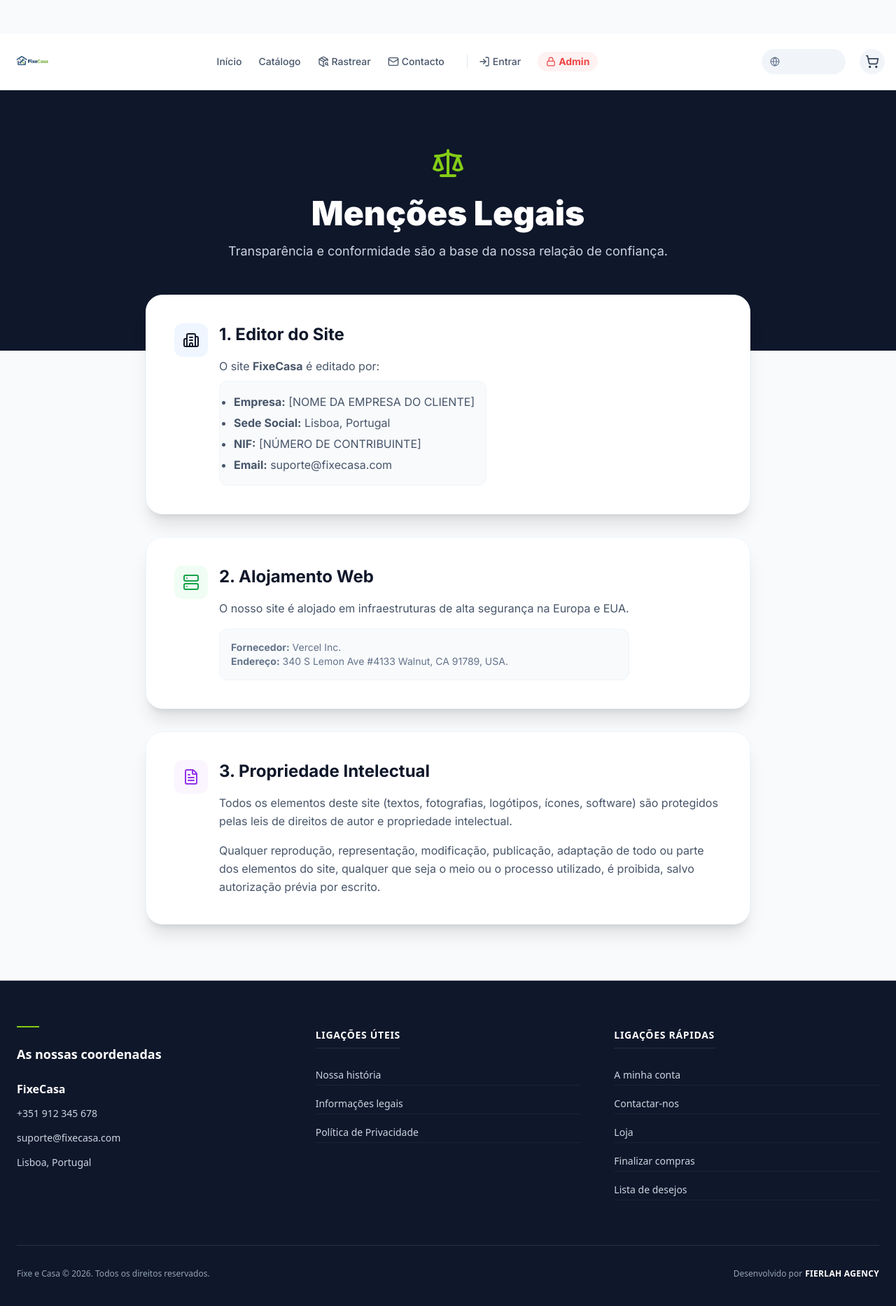
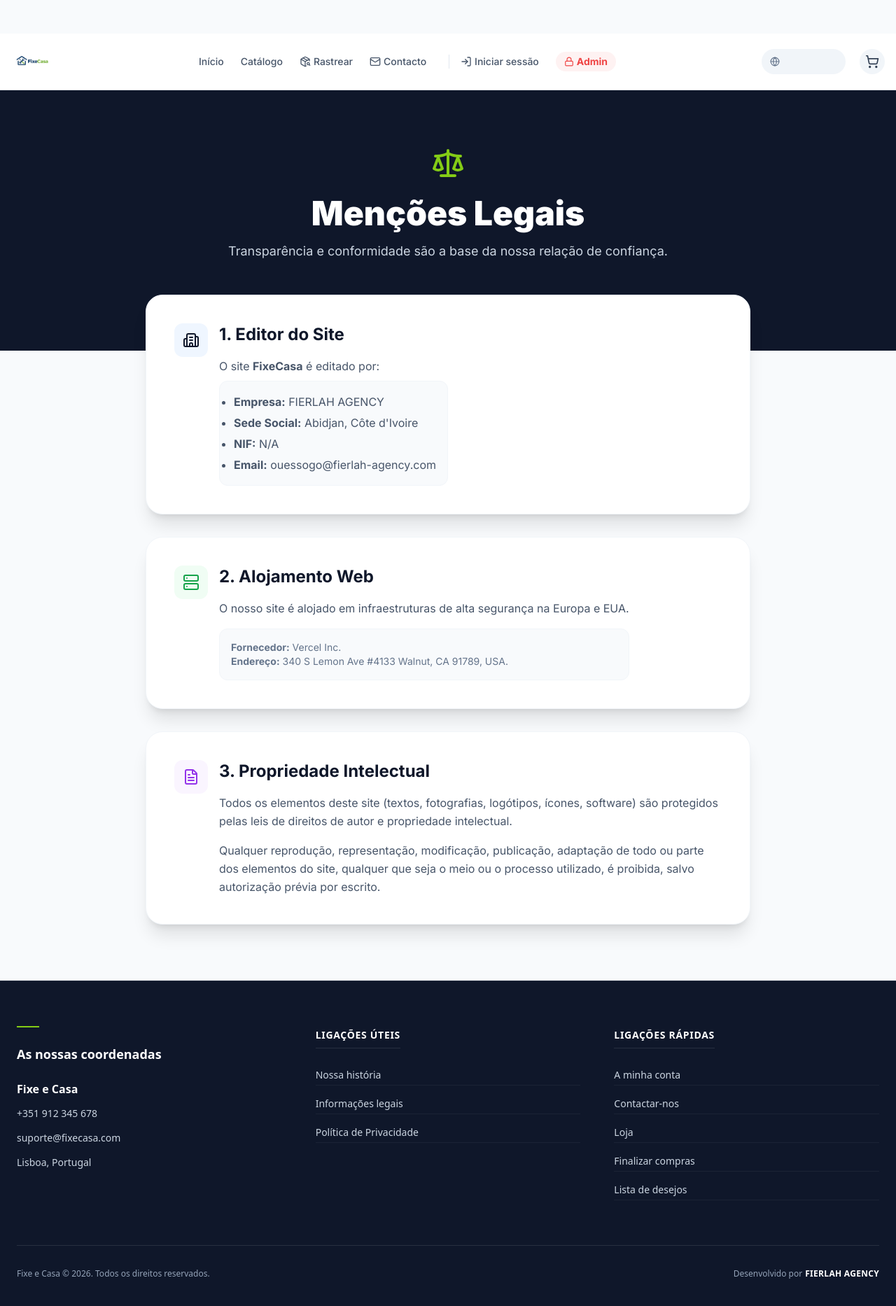
Before and after one commit to cheicktidjane312/fixecasa, a Next.js app: page /mentions in a window 1280 px wide. Shown: the whole page at 70% size. Built offline with nearby package versions, Linux system fonts and the light colour scheme; no server answers; the database is empty.

Commit message:
modifs client

```diff
--- a/app/finalizar/page.tsx
+++ b/app/finalizar/page.tsx
@@ -232,7 +232,7 @@ export default function CheckoutPage() {
   return (
     <div className="min-h-screen bg-slate-50 py-12">
       <div className="container mx-auto px-4 max-w-6xl">
-        <h1 className="text-3xl font-bold text-primary mb-8 text-center">Finalizar Encomenda</h1>
+        <h1 className="text-3xl font-bold text-primary mb-8 text-center">Encomendar</h1>
 
         {!user && !authLoading && (
           <motion.div
--- a/app/historia/page.tsx
+++ b/app/historia/page.tsx
@@ -59,7 +59,7 @@ export default function HistoryPage() {
                     <h2 className="text-2xl font-bold text-primary">O Início</h2>
                 </div>
                 <p className="text-slate-600 leading-relaxed text-lg">
-                    A FixeCasa nasceu em 2020, com uma missão simples: tornar ferramentas de qualidade profissional acessíveis a todos. Começámos numa pequena garagem, frustrados com a falta de opções que combinassem durabilidade e preço justo. Hoje, somos uma referência para quem gosta de construir e reparar.
+                    A FixeCasa nasceu em 2016, com uma missão simples: tornar ferramentas de qualidade profissional acessíveis a todos. Começámos numa pequena garagem, frustrados com a falta de opções que combinassem durabilidade e preço justo. Hoje, somos uma referência para quem gosta de construir e reparar.
                 </p>
             </section>
 
@@ -96,7 +96,7 @@ export default function HistoryPage() {
                         <ShieldCheck className="text-secondary shrink-0" size={24}/>
                         <div>
                             <span className="font-bold block text-primary text-lg mb-1">Qualidade Garantida</span>
-                            <span className="text-sm text-slate-500">Não vendemos o que não usaríamos. Qualidade acima de tudo.</span>
+                            <span className="text-sm text-slate-500">Só vendemos o que nós próprios usaríamos.</span>
                         </div>
                     </li>
                 </ul>
--- a/app/login/page.tsx
+++ b/app/login/page.tsx
@@ -50,7 +50,7 @@ export default function LoginPage() {
           <div className="bg-primary/10 w-16 h-16 rounded-full flex items-center justify-center mx-auto mb-4 text-primary">
             <LogIn size={32} />
           </div>
-          <h1 className="text-2xl font-black text-primary">Bem-vindo de volta</h1>
+          <h1 className="text-2xl font-black text-primary">Bom ver você de novo</h1>
           <p className="text-slate-500 text-sm">Entre na sua conta FixeCasa</p>
         </div>
 
--- a/app/mentions/page.tsx
+++ b/app/mentions/page.tsx
@@ -40,10 +40,10 @@ export default function MentionsPage() {
               <div className="space-y-2 text-slate-600 leading-relaxed">
                 <p>O site <strong>FixeCasa</strong> é editado por:</p>
                 <ul className="list-disc pl-5 space-y-1 mt-2 bg-slate-50 p-4 rounded-xl border border-slate-100">
-                  <li><strong>Empresa:</strong> [NOME DA EMPRESA DO CLIENTE]</li>
-                  <li><strong>Sede Social:</strong> Lisboa, Portugal</li>
-                  <li><strong>NIF:</strong> [NÚMERO DE CONTRIBUINTE]</li>
-                  <li><strong>Email:</strong> suporte@fixecasa.com</li>
+                  <li><strong>Empresa:</strong> FIERLAH AGENCY</li>
+                  <li><strong>Sede Social:</strong> Abidjan, Côte d'Ivoire</li>
+                  <li><strong>NIF:</strong> N/A</li>
+                  <li><strong>Email:</strong> ouessogo@fierlah-agency.com</li>
                 </ul>
               </div>
             </div>
--- a/app/page.tsx
+++ b/app/page.tsx
@@ -111,7 +111,7 @@ export default function Home() {
             </div>
             <h3 className="text-xl font-bold mb-3 text-primary">Entrega Rápida</h3>
             <p className="text-slate-500 text-sm leading-relaxed">
-              Expedição em até 3 a 4 dias úteis. Acompanhe o seu pedido em tempo real até à sua porta.
+              Entrega em 2 a 3 dias úteis (máximo 72h). Dispomos de meios de transporte aéreos e terrestres para garantir uma entrega fiável, segura e rápida. Acompanhe a sua encomenda em tempo real.
             </p>
           </div>
 
@@ -121,7 +121,7 @@ export default function Home() {
             </div>
             <h3 className="text-xl font-bold mb-3 text-primary">Devolução fácil</h3>
             <p className="text-slate-500 text-sm leading-relaxed">
-              Mudou de ideias? Tem 14 dias para devolver o seu pedido. Satisfação ou reembolso garantido.
+              Notou que a sua encomenda não corresponde ao que foi entregue ou tem alguma dúvida sobre a qualidade? Tem 7 dias para nos notificar, para que possamos encontrar uma solução imediata. 100% satisfeito ou reembolsado!
             </p>
           </div>
 
--- a/components/Footer.tsx
+++ b/components/Footer.tsx
@@ -48,7 +48,7 @@ export default function Footer() {
             <h3 className="text-white font-bold text-lg mb-6">As nossas coordenadas</h3>
 
             <div className="space-y-3 text-slate-300 text-sm leading-relaxed">
-              <p className="font-bold text-white text-base">FixeCasa</p>
+              <p className="font-bold text-white text-base">Fixe e Casa</p>
 
               {/* Téléphone Cliquable (Nettoyage des espaces pour le lien tel:) */}
               <p>
--- a/components/Header.tsx
+++ b/components/Header.tsx
@@ -73,7 +73,7 @@ export default function Header() {
             </div>
           ) : (
             <Link href="/login" className="flex items-center gap-1 hover:text-primary transition-colors border-l border-slate-200 pl-4 ml-2">
-              <LogIn size={16} /> <span>Entrar</span>
+              <LogIn size={16} /> <span>Iniciar sessão</span>
             </Link>
           )}
 
```
